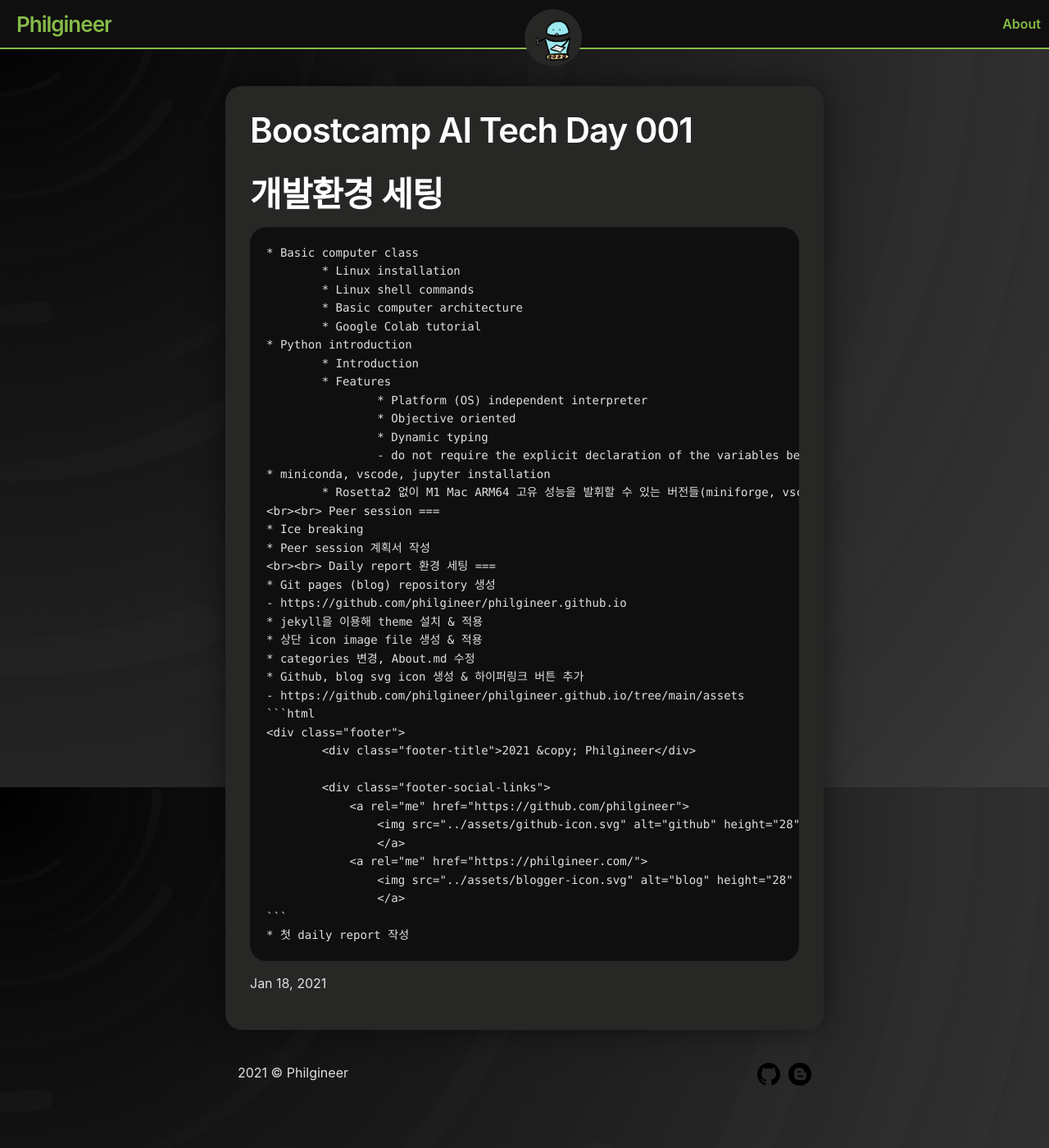
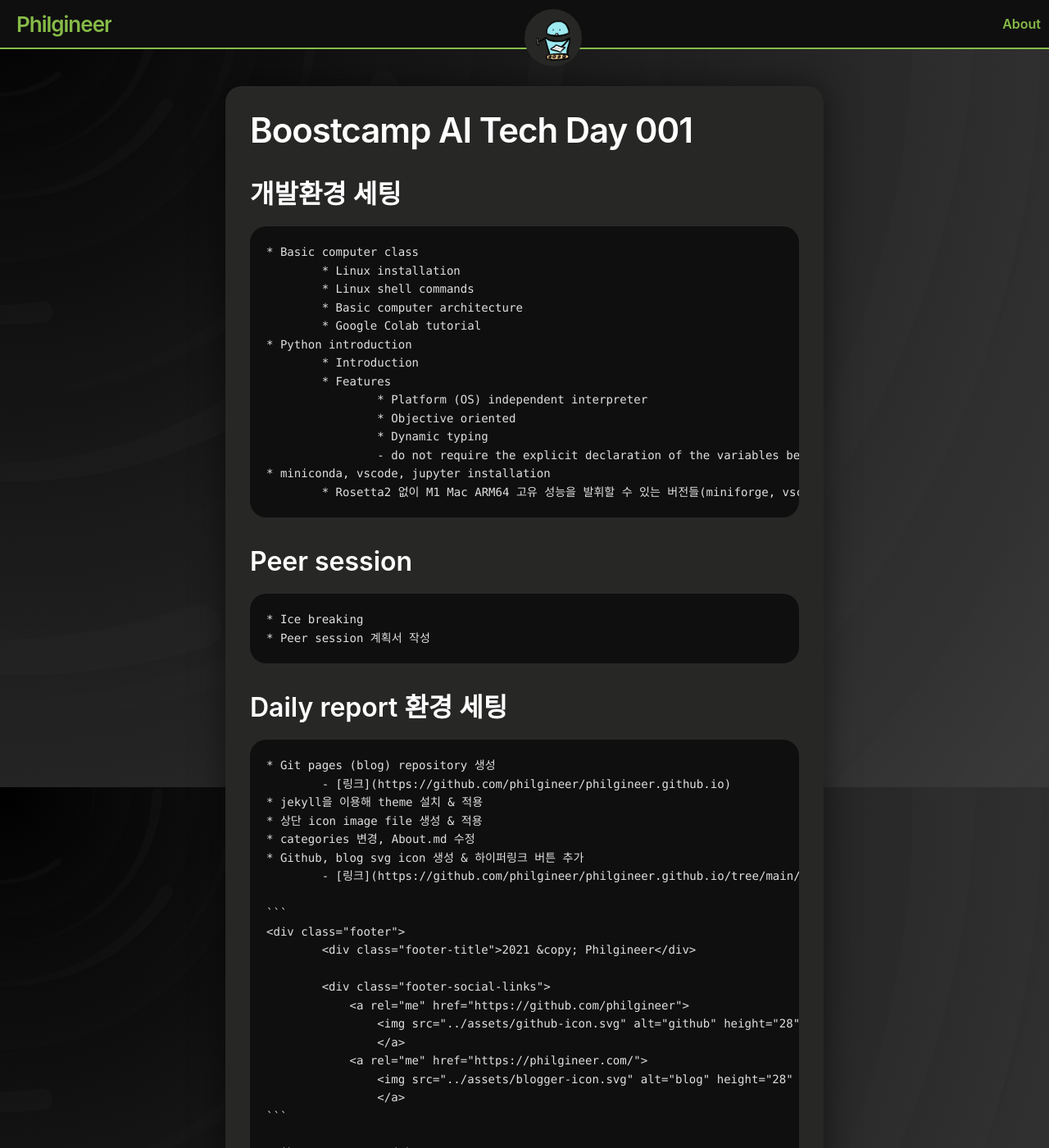
Before and after one commit to philgineer/philgineer.github.io, a Jekyll site: the page built from _posts/2021-01-18-boostcamp_001.md, in a window 1280 px wide and 1400 px high. Shown: the whole window at 82% size. Built offline with Jekyll 4.4.1, drawn with Linux system fonts in a browser that asks for light colours; our own code applies the rules of GitHub Pages for plain Markdown files.

Commit message:
Update 2021-01-18-boostcamp_001.md

````diff
--- a/_posts/2021-01-18-boostcamp_001.md
+++ b/_posts/2021-01-18-boostcamp_001.md
@@ -3,8 +3,8 @@ title: "Boostcamp AI Tech Day 001"
 date: 2021-01-18
 ---
 
-개발환경 세팅
-===
+## 개발환경 세팅
+
 	* Basic computer class
 		* Linux installation
 		* Linux shell commands
@@ -19,22 +19,25 @@ date: 2021-01-18
 			- do not require the explicit declaration of the variables before they're used
 	* miniconda, vscode, jupyter installation
 		* Rosetta2 없이 M1 Mac ARM64 고유 성능을 발휘할 수 있는 버전들(miniforge, vscode insiders builder) 설치 후 Slack에 공유
-	<br><br>
-Peer session
-===
+
+
+## Peer session
+
 	* Ice breaking
 	* Peer session 계획서 작성
-	<br><br>
-Daily report 환경 세팅
-===
+
+
+## Daily report 환경 세팅
+
 	* Git pages (blog) repository 생성
-	- https://github.com/philgineer/philgineer.github.io
+		- [링크](https://github.com/philgineer/philgineer.github.io)
 	* jekyll을 이용해 theme 설치 & 적용
 	* 상단 icon image file 생성 & 적용
 	* categories 변경, About.md 수정
 	* Github, blog svg icon 생성 & 하이퍼링크 버튼 추가
-	- https://github.com/philgineer/philgineer.github.io/tree/main/assets
-	```html
+		- [링크](https://github.com/philgineer/philgineer.github.io/tree/main/assets)
+
+	```
 	<div class="footer">
             <div class="footer-title">{{ 'now' | date: '%Y' }} &copy; {{site.title}}</div>
 
@@ -46,4 +49,5 @@ Daily report 환경 세팅
                     <img src="../assets/blogger-icon.svg" alt="blog" height="28" width="28" />
                     </a>
 	```
+
 	* 첫 daily report 작성
````
